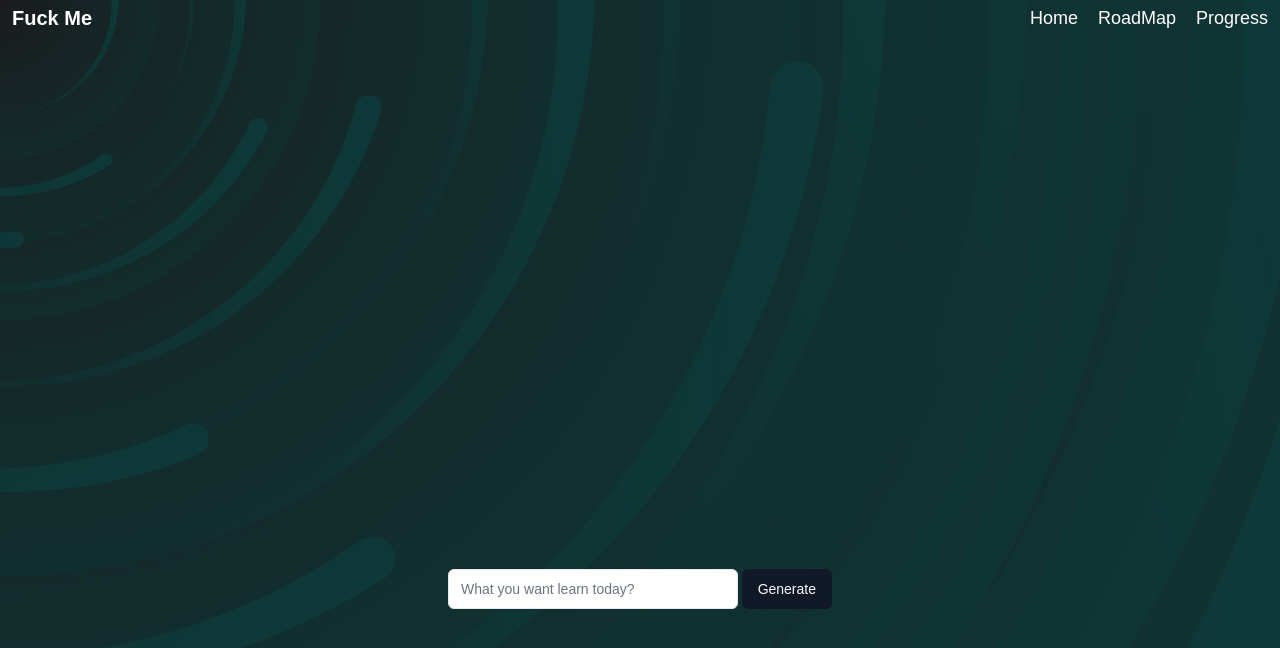
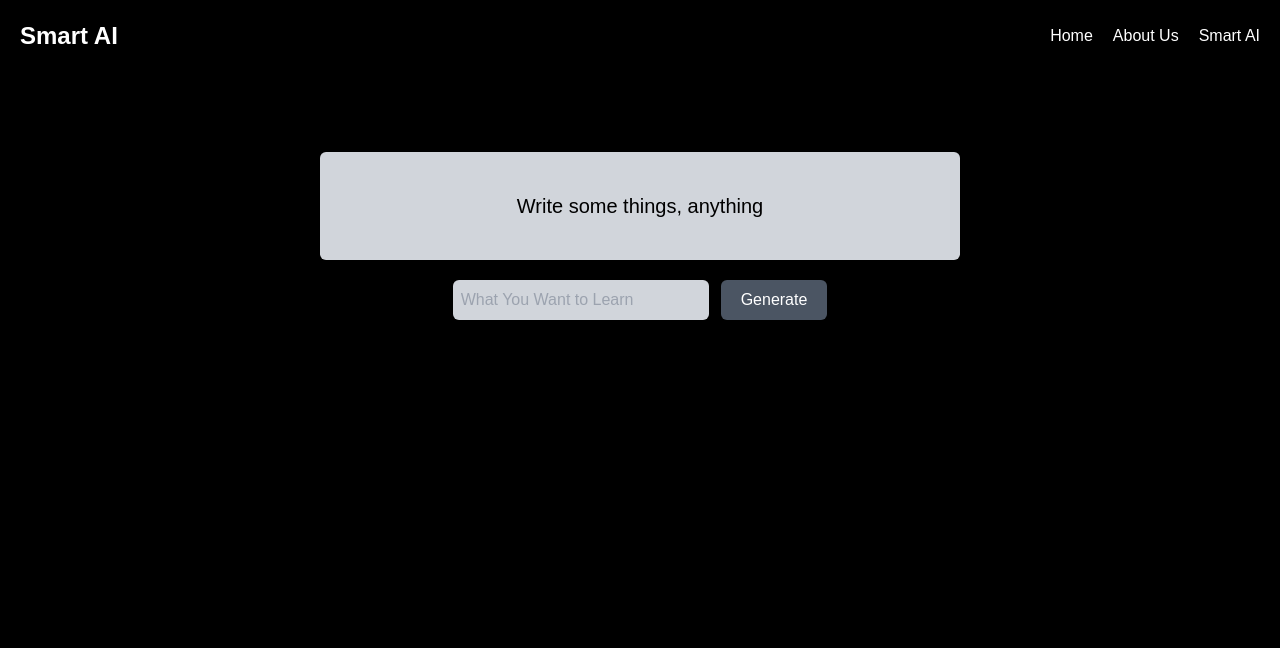
Before and after one commit to neeranjan-bhardwaj/AI-Student, a Next.js app: page /Smart-AI in a window 1280 px wide. Shown: the top 648 px of the page. Built offline with nearby package versions, Linux system fonts and the light colour scheme.

Commit message:
AI page done

```diff
--- a/src/app/AI.js
+++ b/src/app/AI.js
@@ -1,6 +1,7 @@
 "use server"
 
 import { GoogleGenerativeAI, SchemaType } from '@google/generative-ai'
+import { NextResponse } from 'next/server'
 
 const AI=new GoogleGenerativeAI(process.env.API)
 const Model=AI.getGenerativeModel({ model: "gemini-1.5-pro",tools:[{codeExecution:{}}] })
@@ -24,17 +25,12 @@ export async function RoadMap(Topic) {
         const Message=await chat.sendMessage(Topic) //* send message to model Chat
         const Response= await Message.response.text() //* Get response in txt
 
-        // Map=Response;
-        console.log(Response)
-        return Response
+        return NextResponse.json({
+            status:200,
+            data:Response
+        })
     }catch(err){
         console.log(err)
     }
 
 }
-
-export async function Que() { //! Can work with PDF need to find way to Check PDF existed or not
-
-
-    return Response
-}
--- a/src/app/Smart-AI/page.js
+++ b/src/app/Smart-AI/page.js
@@ -1,24 +1,8 @@
 "use client"
 
-import { Button } from '@/components/ui/button'
-import { Input } from '@/components/ui/input'
 import Link from 'next/link'
 import React, { useState } from 'react'
 import { RoadMap } from '../AI'
-
-const HomePage=()=>{
-    return(
-        <div className='h-full w-full flex flex-col gap-5 justify-center items-center'>
-            <h1 className='font-bold text-4xl '>Start Your Journey</h1>
-            <span className='flex gap-10'>
-                <div className='w-28 h-36 border-2 border-black'></div>
-                <div className='w-28 h-36 border-2 border-black'></div>
-                <div className='w-28 h-36 border-2 border-black'></div>
-                <div className='w-28 h-36 border-2 border-black'></div>
-            </span>
-        </div>
-    )
-}
 
 const ResultPage=(Results)=>{
     return(
@@ -58,29 +42,34 @@ const page = () => {
         // setLoader(false)
     }
 return (
-    <div>
-    <header className=' w-full text-white flex justify-between items-center pr-3 pl-3 pt-1'>
-        <div>
-            <img/>
-            <h1 className='font-semibold text-xl'>Fuck Me</h1>
-        </div>
-        <nav className=' flex gap-5 text-lg '>
-            <Link href='/'>Home</Link>
-            <Link href='/RoadMap'>RoadMap</Link>
-            <Link href='/Progress'>Progress</Link>
-        </nav>
-    </header>
-    <main className=' flex flex-col justify-center items-center gap-2 h-[38rem] text-white '>
-        <div className=' h-5/6 w-full overflow-x-auto '>
-            {/* {Home?HomePage():Loader?"Loading":ResultPage(Results)}                          */}
-            {Results?ResultPage(Results):"loding"}
-        </div>
-        <div className=' h-12 w-96 flex gap-1 '>
-            <Input type='text' placeholder='What you want learn today?' value={Text} onChange={(e)=>{setText(e.target.value)}} className='text-black' />
-            <Button onClick={Generate}>Generate</Button>
-        </div>
-    </main>
+    <div className="bg-black text-white min-h-screen">
+    {/* Navbar */}
+    <nav className="flex justify-between items-center p-5">
+      <h1 className="text-2xl font-bold">Smart AI</h1>
+      <div className="space-x-5">
+        <Link href="/" className="hover:text-gray-400">Home</Link>
+        <Link href="/about" className="hover:text-gray-400">About Us</Link>
+        <Link href="/Smart-AI" className="hover:text-gray-400">Smart AI</Link>
+      </div>
+    </nav>
+
+    {/* Content Section */}
+    <div className="flex flex-col items-center justify-center py-20 space-y-5">
+      <div className="bg-gray-300 text-black w-3/4 md:w-1/2 p-10 rounded-md shadow-md">
+        <h2 className="text-center text-xl">Write some things, anything</h2>
+      </div>
+      <div className="flex items-center space-x-3">
+        <input
+          type="text"
+          placeholder="What You Want to Learn"
+          className="p-2 w-64 bg-gray-300 text-black rounded-md shadow-md focus:outline-none"/>
+        <button
+          className="bg-gray-600 text-white px-5 py-2 rounded-md shadow-md hover:bg-gray-700">
+          Generate
+        </button>
+      </div>
     </div>
+  </div>
   )
 }
 
```
